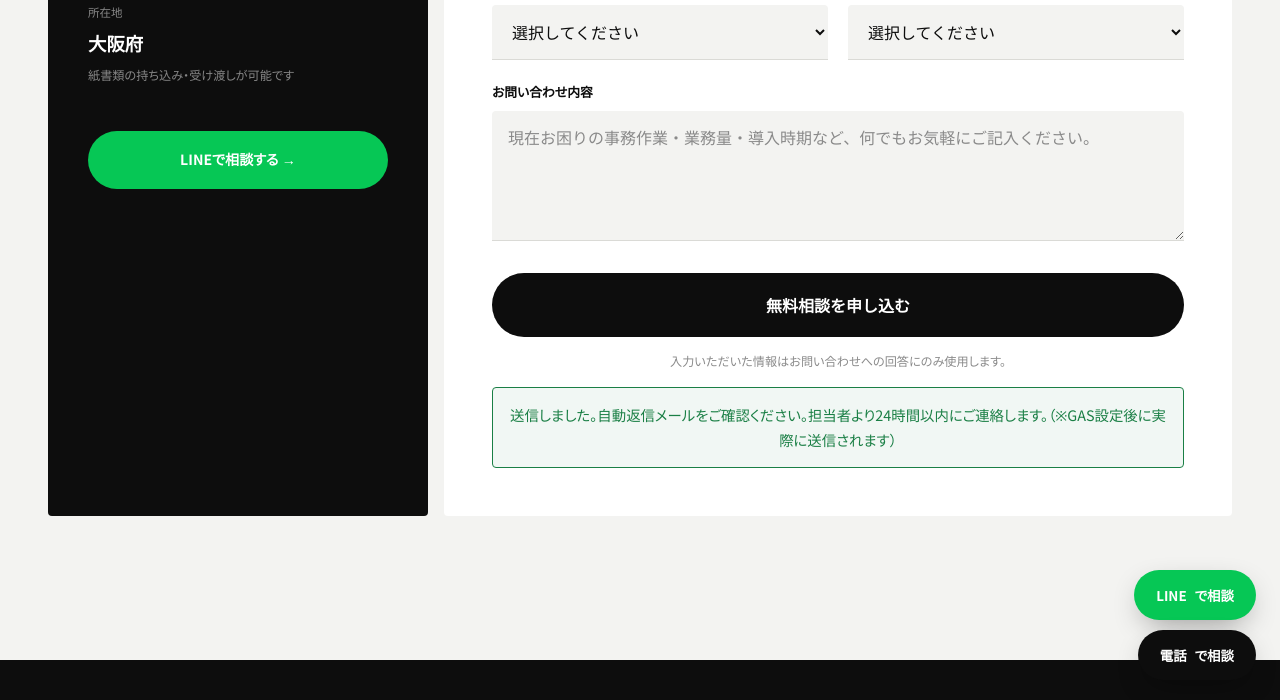
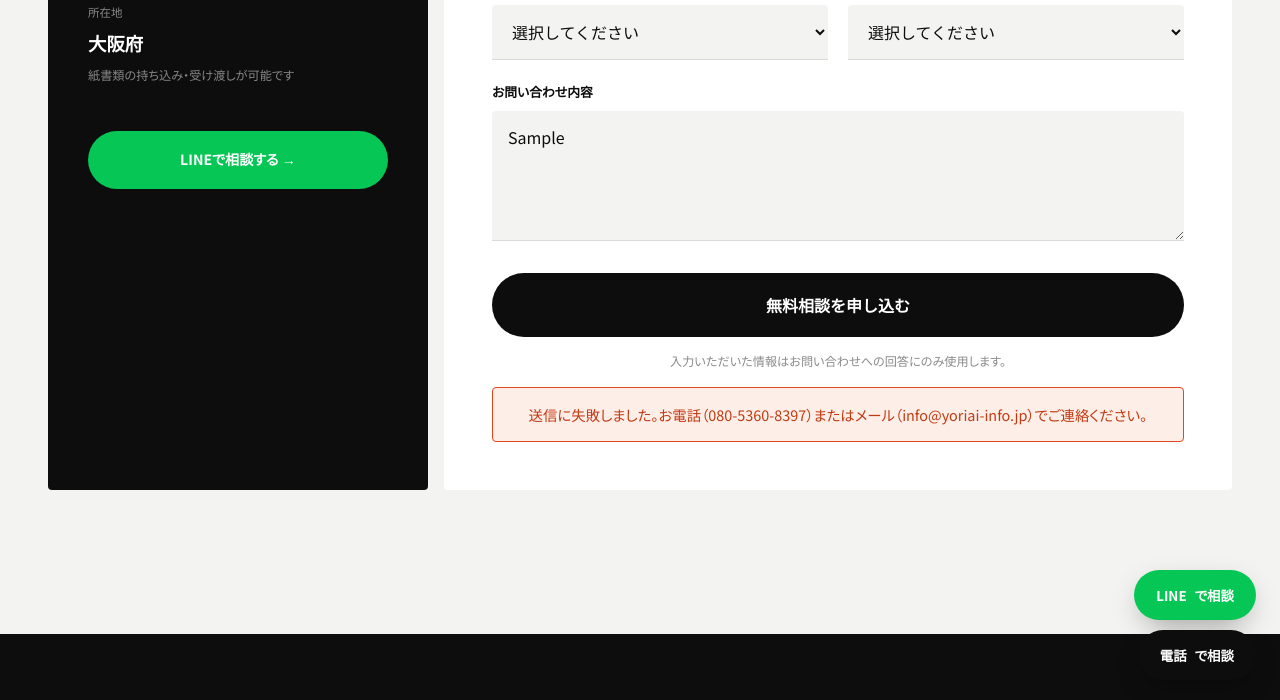
Before and after one commit to shuhei221-droid/yoriai-hp, a plain HTML site: page yoriai-hp:/contact/index.html in a window 1280 px wide. Both pictures are taken after typing "Sample", "Sample", "5551234", "name@example.com", "Sample" into the empty fields and a click on the button "無料相談を申し込む". Shown: the part 1079-1779 px from the top of the page. Drawn offline with Linux system fonts and the light colour scheme.

Commit message:
お問い合わせフォーム：送信したふりをやめ、GASへ送れるようにする
- 送信先が未設定のとき「送信しました」と表示していたのをやめ、電話・メールを案内する
- GASへは text/plain で送る（application/json だとCORSで失敗するため）
- ボット除けの隠し項目 website を追加
- 返信目安を「原則1営業日以内」に統一

Co-Authored-By: Claude Opus 5.5 <noreply@anthropic.com>
Claude-Session: https://claude.ai/code/session_01MhydM3pyj2cemMVtvXzk7w

```diff
--- a/yoriai-hp:/assets/main.js
+++ b/yoriai-hp:/assets/main.js
@@ -51,16 +51,12 @@ if(_form)_form.addEventListener('submit',async function(e){
   data.page=location.href;data.ts=new Date().toISOString();
   dl('form_submit',data.plan);
   try{
-    if(!GAS_URL||GAS_URL==='YOUR_GAS_WEBAPP_URL_HERE'){
-      await new Promise(function(r){setTimeout(r,800);});
-      res.className='fr ok';res.textContent='送信しました。自動返信メールをご確認ください。担当者より24時間以内にご連絡します。（※GAS設定後に実際に送信されます）';
-      this.reset();dl('form_success_demo',data.plan);
-    }else{
-      var r=await(await fetch(GAS_URL,{method:'POST',headers:{'Content-Type':'application/json'},body:JSON.stringify(data)})).json();
-      if(r.status==='ok'){res.className='fr ok';res.textContent='送信しました。自動返信メールをご確認ください。担当者より24時間以内にご連絡します。';this.reset();dl('form_success',data.plan);}
-      else throw new Error(r.message);
-    }
-  }catch(err){res.className='fr err';res.textContent='送信に失敗しました。お電話（080-5360-8397）またはメール（info@yoriai-info.jp）でご連絡ください。';dl('form_error');}
+    if(!GAS_URL||GAS_URL==='YOUR_GAS_WEBAPP_URL_HERE')throw new Error('not_configured');
+    // text/plain で送る：GAS はブラウザからの application/json を CORS で受け付けないため
+    var r=await(await fetch(GAS_URL,{method:'POST',headers:{'Content-Type':'text/plain;charset=utf-8'},body:JSON.stringify(data)})).json();
+    if(r.status==='ok'){res.className='fr ok';res.textContent='送信しました。自動返信メールをご確認ください。担当者より原則1営業日以内にご連絡します。';this.reset();dl('form_success',data.plan);}
+    else throw new Error(r.message);
+  }catch(err){res.className='fr err';res.textContent='送信に失敗しました。お電話（080-5360-8397）またはメール（info@yoriai-info.jp）でご連絡ください。';dl('form_error',String(err&&err.message||''));}
   finally{btn.disabled=false;btn.textContent='無料相談を申し込む';}
 });
 // ━━ 表示演出（ナビの区切り線・スクロール表示・プランカードのキーボード操作） ━━
--- a/yoriai-hp:/contact/index.html
+++ b/yoriai-hp:/contact/index.html
@@ -115,6 +115,7 @@
           <div class="form-row"><div class="fg"><label class="fl">電話番号<span class="req"> *</span></label><input type="tel" name="phone" class="fi" placeholder="例：06-XXXX-XXXX" required></div><div class="fg"><label class="fl">メールアドレス<span class="req"> *</span></label><input type="email" name="email" class="fi" placeholder="例：info@example.com" required></div></div>
           <div class="form-row"><div class="fg"><label class="fl">業種</label><select name="industry" class="fi"><option value="">選択してください</option><option>製造業・町工場</option><option>建設業・設備工事</option><option>不動産業</option><option>介護・福祉</option><option>士業事務所</option><option>医療クリニック</option><option>IT・Web</option><option>小売・サービス業</option><option>運送・物流</option><option>その他</option></select></div><div class="fg"><label class="fl">ご希望のプラン</label><select name="plan" class="fi" onchange="dl('form_plan_select',this.value)"><option value="">選択してください</option><option>経理サポート（¥20,000〜）</option><option>営業事務サポート（¥25,000〜）</option><option>データ整理・DX（¥30,000〜）</option><option>勤怠・給与サポート（¥15,000〜）</option><option>総務サポート（¥20,000〜）</option><option>秘書代行（¥30,000〜）</option><option>採用支援（CAREER）</option><option>複数プランを検討中</option><option>まだ決まっていない</option></select></div></div>
           <div class="form-row full"><div class="fg"><label class="fl">お問い合わせ内容</label><textarea name="message" class="fi" placeholder="現在お困りの事務作業・業務量・導入時期など、何でもお気軽にご記入ください。"></textarea></div></div>
+          <div aria-hidden="true" style="position:absolute;left:-9999px;width:1px;height:1px;overflow:hidden"><label>この欄は空のままにしてください<input type="text" name="website" tabindex="-1" autocomplete="off"></label></div>
           <button type="submit" class="fs" id="f-submit">無料相談を申し込む</button>
           <div class="fn">入力いただいた情報はお問い合わせへの回答にのみ使用します。</div>
           <div class="fr" id="f-result"></div>
```
